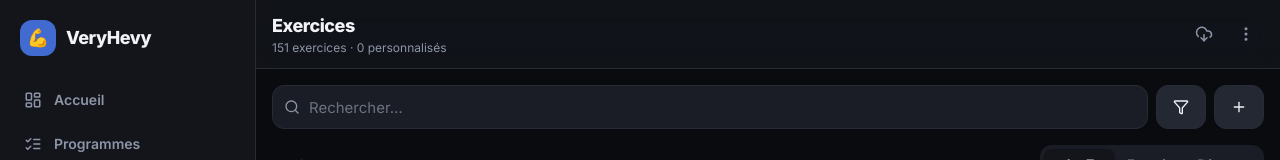
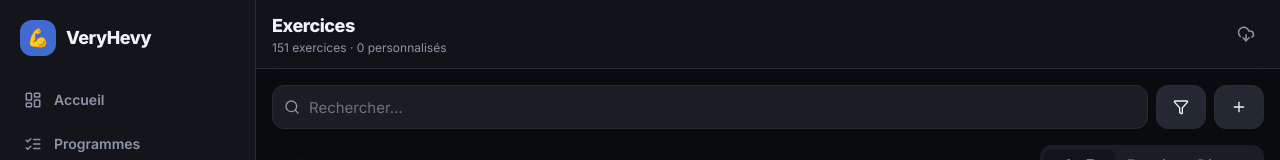
Before and after one commit to eliottcrancee/VeryHevy, a React (Vite) app: page /#/exercices in a window 1280 px wide. Shown: the top 160 px of the page. Built offline with nearby package versions, Linux system fonts and the light colour scheme.

Commit message:
Exercices: un seul bouton d'import dans le header, menu supprime, zone dangereuse dans la modale

```diff
--- a/src/pages/Exercises.tsx
+++ b/src/pages/Exercises.tsx
@@ -2,11 +2,9 @@ import { useMemo, useState } from 'react'
 import { Link } from 'react-router-dom'
 import {
   CloudDownload,
-  Database,
   Dumbbell,
   FileJson,
   Filter,
-  MoreVertical,
   Plus,
   RefreshCw,
   Search,
@@ -19,7 +17,7 @@ import type { ExerciseCategory } from '@/types'
 import { CATEGORY_META, MUSCLE_GROUPS } from '@/types'
 import { useStore } from '@/store/store'
 import { Page, PageHeader } from '@/components/PageHeader'
-import { Button, Card, Chip, ConfirmDialog, EmptyState, Field, IconButton, Input, Menu, Modal, Segmented } from '@/components/ui'
+import { Button, Card, Chip, ConfirmDialog, EmptyState, Field, IconButton, Input, Modal, Segmented } from '@/components/ui'
 import { ExerciseRow } from '@/components/ExercisePicker'
 import { ExerciseFormModal } from '@/components/ExerciseFormModal'
 import { fetchFreeExerciseDb, parseExternalExercises } from '@/lib/importers'
@@ -150,33 +148,9 @@ export default function ExercisesPage() {
         title="Exercices"
         subtitle={`${exercises.length} exercices · ${exercises.filter((e) => e.isCustom).length} personnalisés`}
         actions={
-          <>
-            <IconButton label="Importer" onClick={() => setImportOpen(true)}>
-              <CloudDownload size={18} />
-            </IconButton>
-            <Menu
-              align="right"
-              trigger={({ toggle }) => (
-                <IconButton label="Options" onClick={toggle}>
-                  <MoreVertical size={18} />
-                </IconButton>
-              )}
-              items={[
-                {
-                  label: 'Bibliothèque : importer / restaurer',
-                  icon: <Database size={15} />,
-                  onClick: () => setImportOpen(true),
-                },
-                {
-                  label: `Retirer les exercices importés (${importedCount})`,
-                  icon: <Trash2 size={15} />,
-                  danger: true,
-                  hidden: importedCount === 0,
-                  onClick: () => setConfirmPrune(true),
-                },
-              ]}
-            />
-          </>
+          <IconButton label="Importer" onClick={() => setImportOpen(true)}>
+            <CloudDownload size={18} />
+          </IconButton>
         }
       />
 
@@ -413,6 +387,30 @@ export default function ExercisesPage() {
             primaryMuscles, equipment, images…). Les doublons sont détectés par nom.
           </p>
 
+          {importedCount > 0 && (
+            <Card className="border-danger/40 bg-danger/10 p-3.5">
+              <p className="text-sm font-bold">Retirer les exercices importés ({importedCount})</p>
+              <p className="mt-1 text-xs text-muted">
+                Retire les exercices issus de la base libre. La base VeryHevy et vos exercices
+                personnalisés sont conservés, vos séances passées ne sont pas touchées.
+              </p>
+              <div className="mt-3">
+                <Button
+                  size="sm"
+                  variant="danger"
+                  disabled={importing}
+                  onClick={() => {
+                    setImportOpen(false)
+                    setConfirmPrune(true)
+                  }}
+                >
+                  <Trash2 size={14} />
+                  Retirer
+                </Button>
+              </div>
+            </Card>
+          )}
+
           {importLog.length > 0 && (
             <pre className="max-h-40 overflow-auto rounded-xl bg-surface-2 p-3 text-[11px] whitespace-pre-wrap text-muted">
               {importLog.join('\n')}
```
